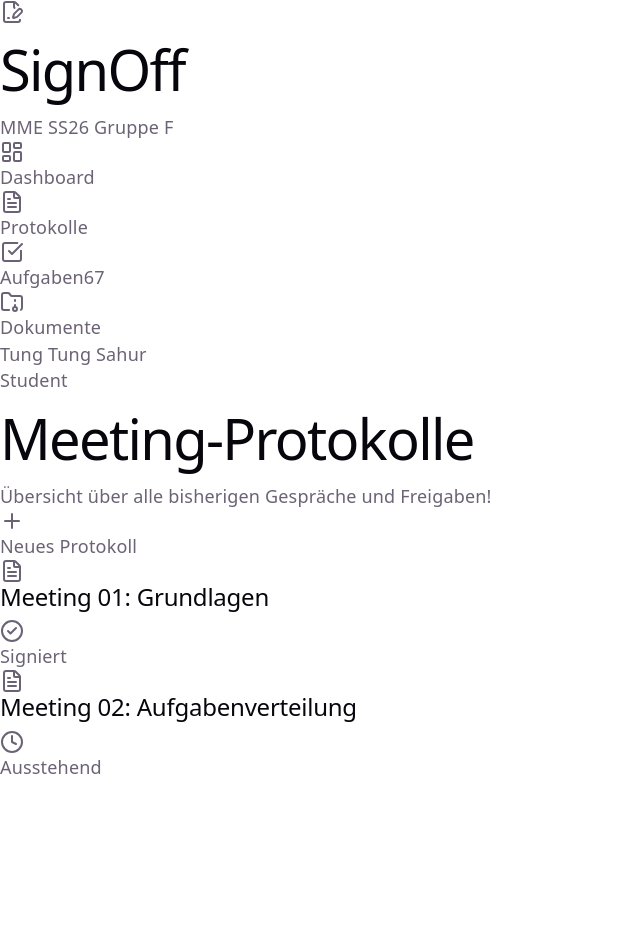
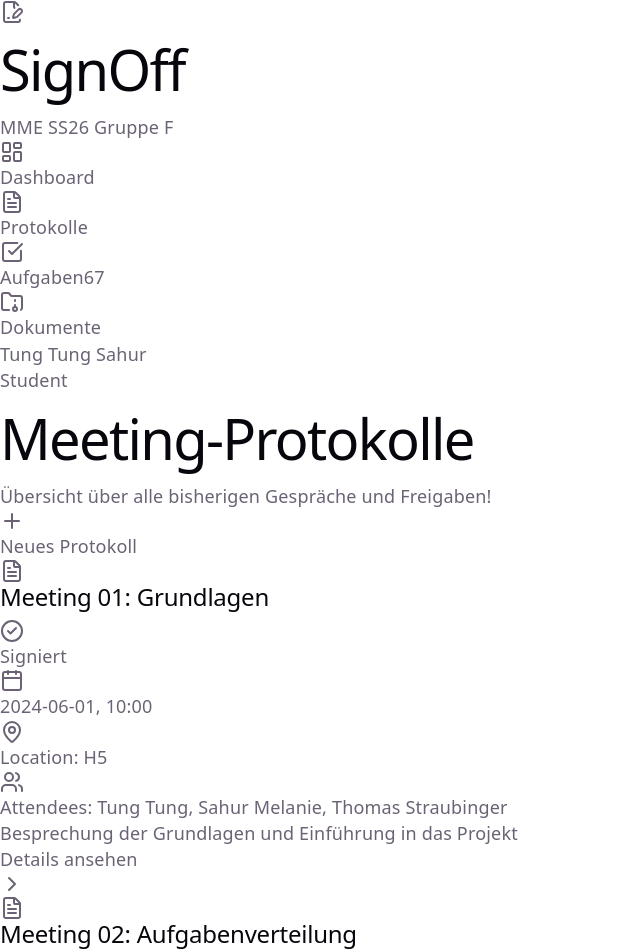
Before and after one commit to BastianOch/MME_SS26_Gruppe_F_SignOff, a React app in the folder frontend/: page /protokolle in a window 1280 px wide. Shown: the top 952 px of the page, without its empty margins (0-640 px from the left). Before the commit the page ends 800 px from the top, so only its background shows below. Built offline with nearby package versions, Linux system fonts and the light colour scheme; the HTML template or start-up script is replaced by a standard one.

Commit message:
Added META Data and a link to the corresponding Protocol

```diff
--- a/frontend/src/pages/ProtocolsPage.jsx
+++ b/frontend/src/pages/ProtocolsPage.jsx
@@ -8,6 +8,7 @@ import {
   Clock,
   FileText,
   ChevronRight,
+  XCircle
 } from 'lucide-react'
 
 function ProtocolsPage() {
@@ -100,10 +101,42 @@ function ProtocolsPage() {
                 </span>
               )}
             </div>
+            {/* Lets start with the META-Data: Date, Location and Attendees */}
+            <div className="flex flex-wrap items-center gap-y-2 gap-x-6 text-xs text-gray-500 mt-4 pt-4 border-t border-gray-100">
+              {/* Date and Time */}
+              {/* flex-wrap gap-x-6 is very important here: It keeps everything next to each other and fits everything in the available space depending on the screen */}
+              <div className="flex items-center gap-1.5">
+                <Calendar className="w-4 h-4 text-gray-400" />
+                <span>{protocol.date}, {protocol.time}</span>
+              </div>
+              {/* Location */}
+              <div className="flex items-center gap-1.5">
+                <MapPin className="w-4 h-4 text-gray-400" />
+                <span>Location: {protocol.location}</span>
+              </div>
+              {/* Attendees */}
+              <div className="flex items-center gap-1.5">
+                <Users className="w-4 h-4 text-gray-400" />
+                <span>Attendees: {protocol.atendees}</span>
+              </div>
+            </div>
+            {/* On to the summary section: Starting with a short text summary followed by a button to view the protocol in detail */}
+            <p className="text-sm text-gray-600 mt-4">{protocol.summary}</p>
+
+            <div className="mt-4 pt-3 flex justify-end border-t border-gray-50">
+              <Link
+                to={`/protokolle/${protocol.id}`}
+                className="px-4 py-2 bg-gray-100 hover:bg-gray-200 text-gray-800 text-sm font-medium rounded-lg border border-gray-300 transition-colors flex items-center gap-2"
+              >
+                <span>Details ansehen</span>
+                <ChevronRight className="w-4 h-4" />
+              </Link>
+            </div>
           </div>
+
         ))}
       </div>
-    </main>
+    </main >
   )
 }
 export default ProtocolsPage
```
